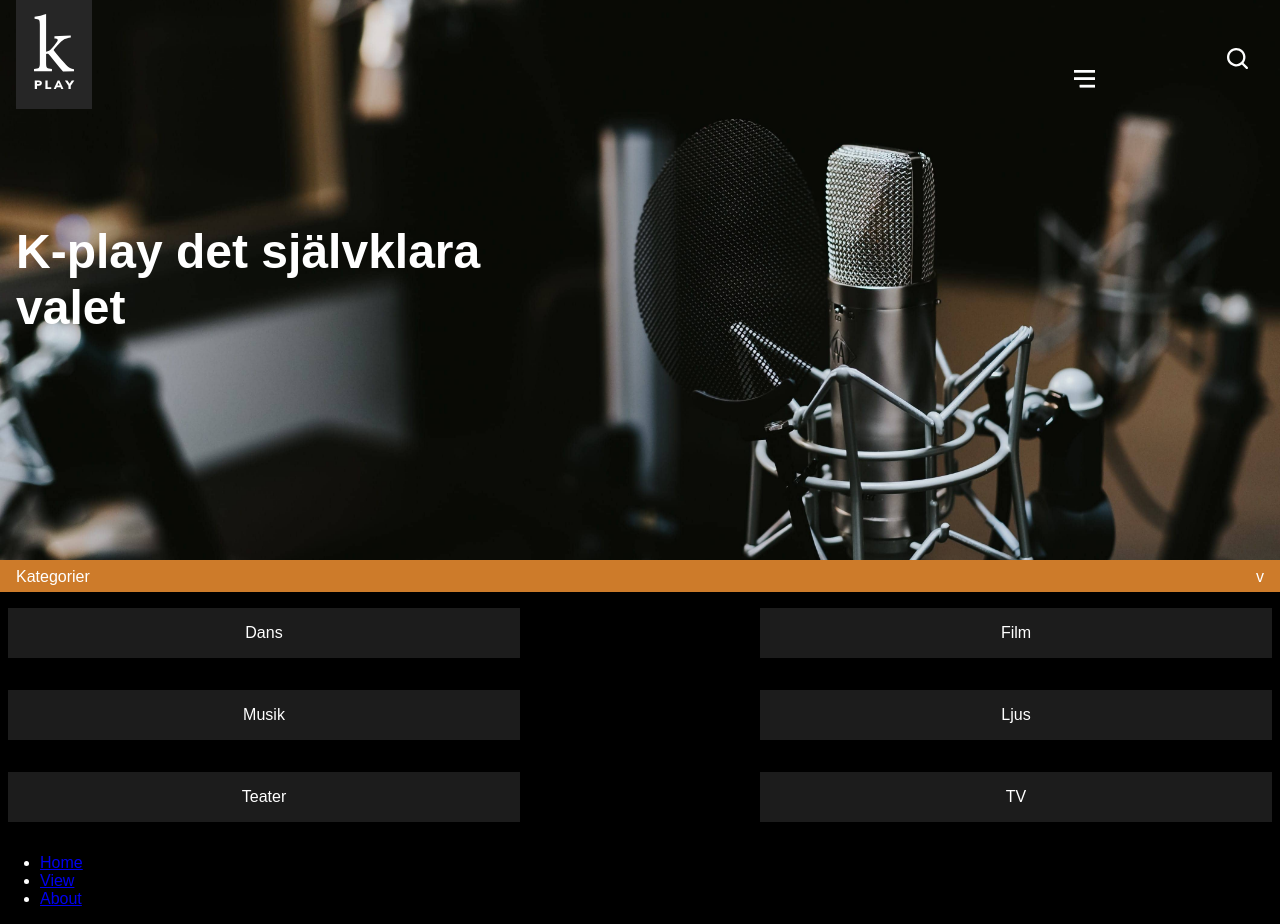
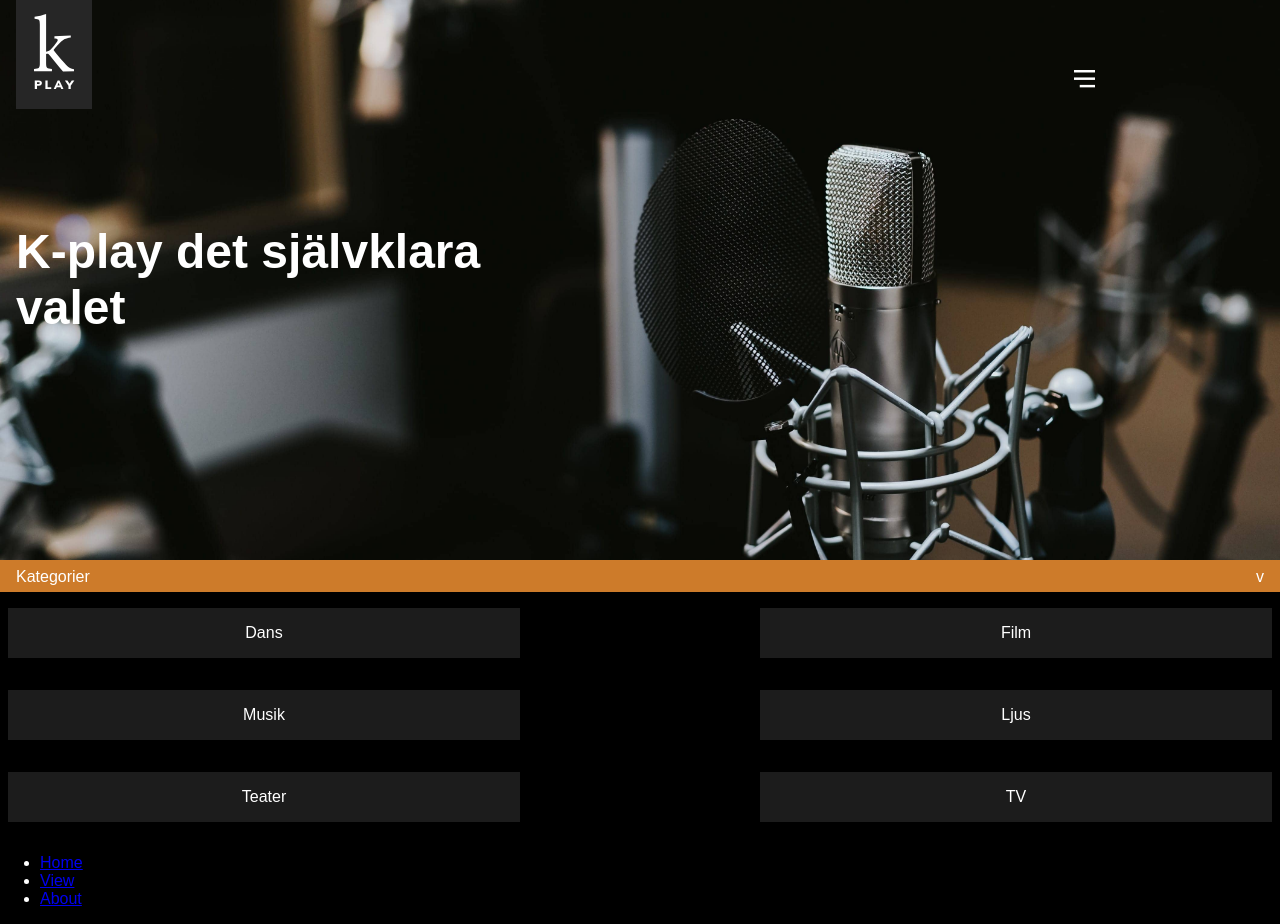
Before and after one commit to brooman/Kulturakademin, a React (Create React App) app: page / in a window 1280 px wide. Built offline with nearby package versions, Linux system fonts and the light colour scheme; a web font is replaced by a local one.

Commit message:
Added styling to up down scroll

```diff
--- a/src/styles.scss
+++ b/src/styles.scss
@@ -33,19 +33,47 @@
   height: $headerHeight;
 
   color: $defaultWhite;
+
+  .up {
+    visibility: visible;
+    transition: all 200ms ease-in;
+  }
+  .down {
+    visibility: hidden;
+    transition: all 200ms ease-out;
+    // transform: translate(0, -100%);
+  }
 }
 
 .navbar {
+  position: fixed;
+  top: 5%;
+  right: 5%;
+  width: 10%;
+  padding-bottom: 3%;
+  margin: 0 auto;
+  height: 10%;
   display: flex;
   flex-direction: column;
-  height: 100%;
-  justify-content: space-around;
-  padding: 1rem 1rem 0 0;
+  justify-content: space-between;
+  align-items: center;
+  z-index: 1000;
 }
 
 .App {
   display: flex;
   flex-direction: column;
+}
+
+.logo {
+  font-size: 24px;
+}
+
+.menu-btn {
+  color: $defaultWhite;
+  background: none;
+  border: none;
+  outline: none;
 }
 
 .wrapper {
@@ -60,20 +88,3 @@
     margin: 0 auto;
   }
 }
-
-.logo {
-  font-size: 24px;
-}
-
-.menu-btn {
-  color: $defaultWhite;
-  font-weight: 300;
-  font-size: 16px;
-  position: fixed;
-  top: 8%;
-  right: 5%;
-  color: #fff;
-  background: none;
-  border: none;
-  outline: none;
-}
```
